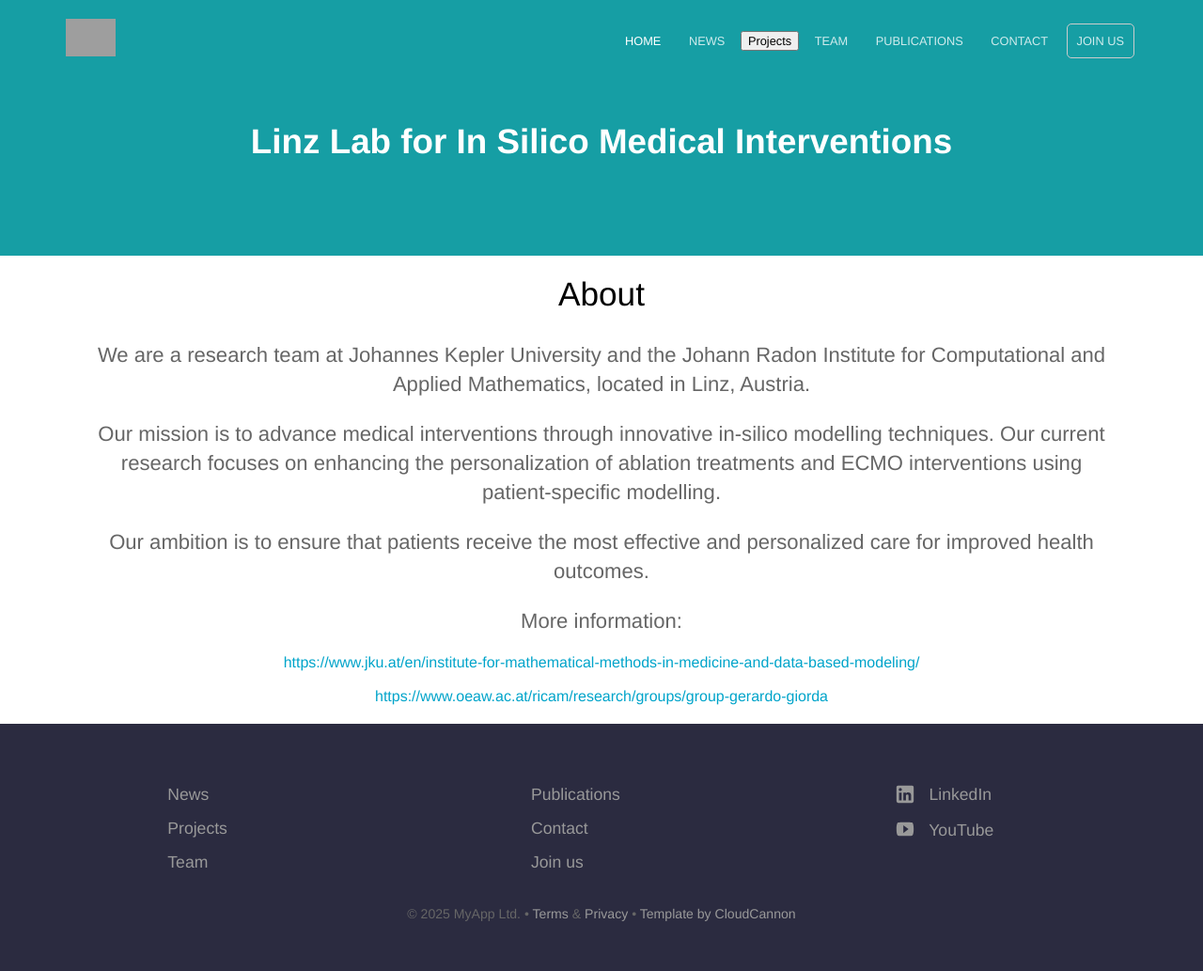
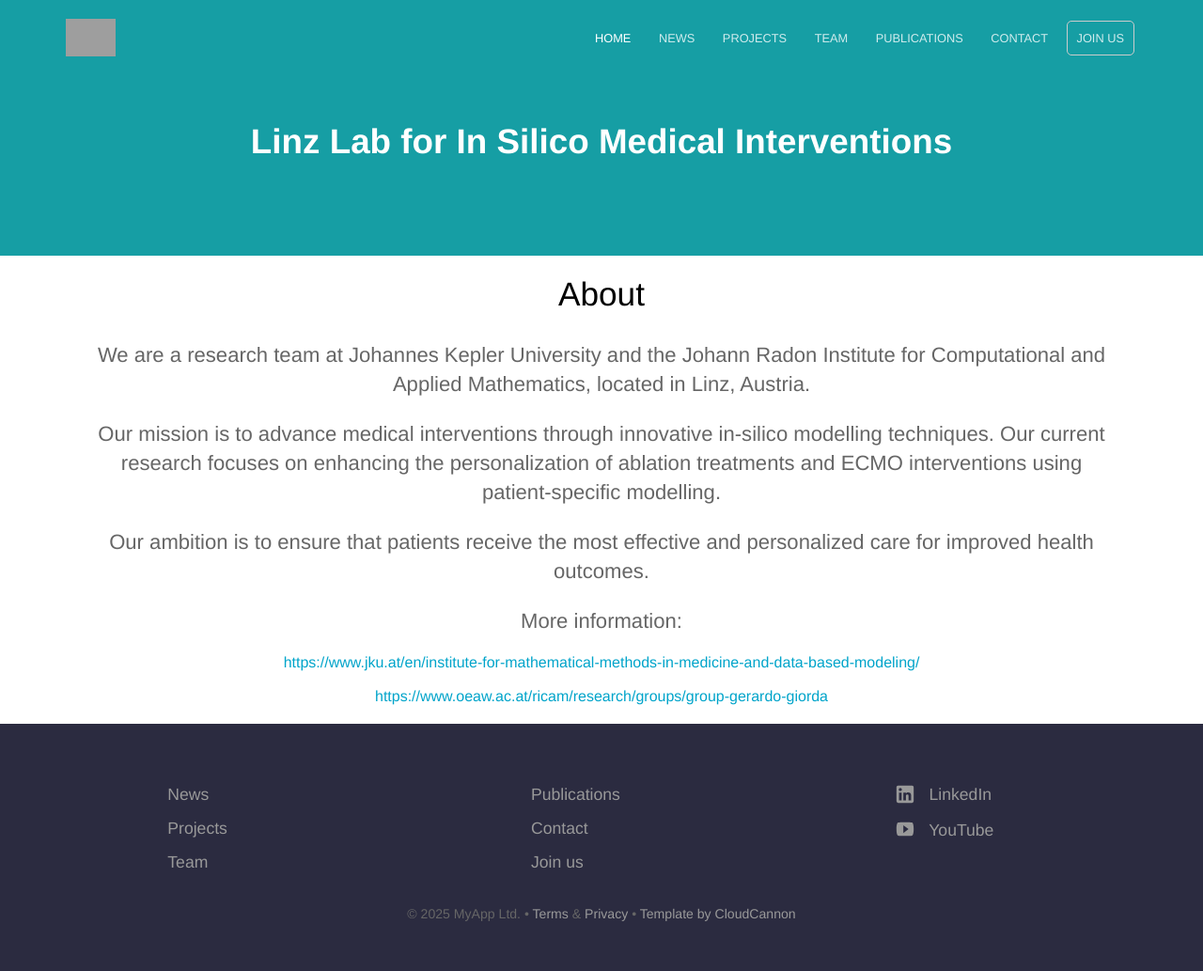
Before and after one commit to linzlabinsilmed/linzlabinsilmed.github.io, a Jekyll site: the page built from index.html, in a window 1280 px wide. Shown: the whole page at 94% size. Built offline with Jekyll 4.4.1, drawn with Linux system fonts in a browser that asks for light colours; the list of posts is cut into pages by our own code; grey boxes are pictures that could not be loaded.

Commit message:
Bug fixes

```diff
--- a/_includes/navigation.html
+++ b/_includes/navigation.html
@@ -14,7 +14,7 @@
     {% endif %}
 
       {% if link.children %}
-        <button class="{{ class }}">{{ link.name }}</button>
+        <a class="{{ class }}">{{ link.name }}</a>
         <ul class="submenu">
           {% for child in link.children %}
             <li><a href="{{ child.url }}">{{ child.title }}</a></li>
```
